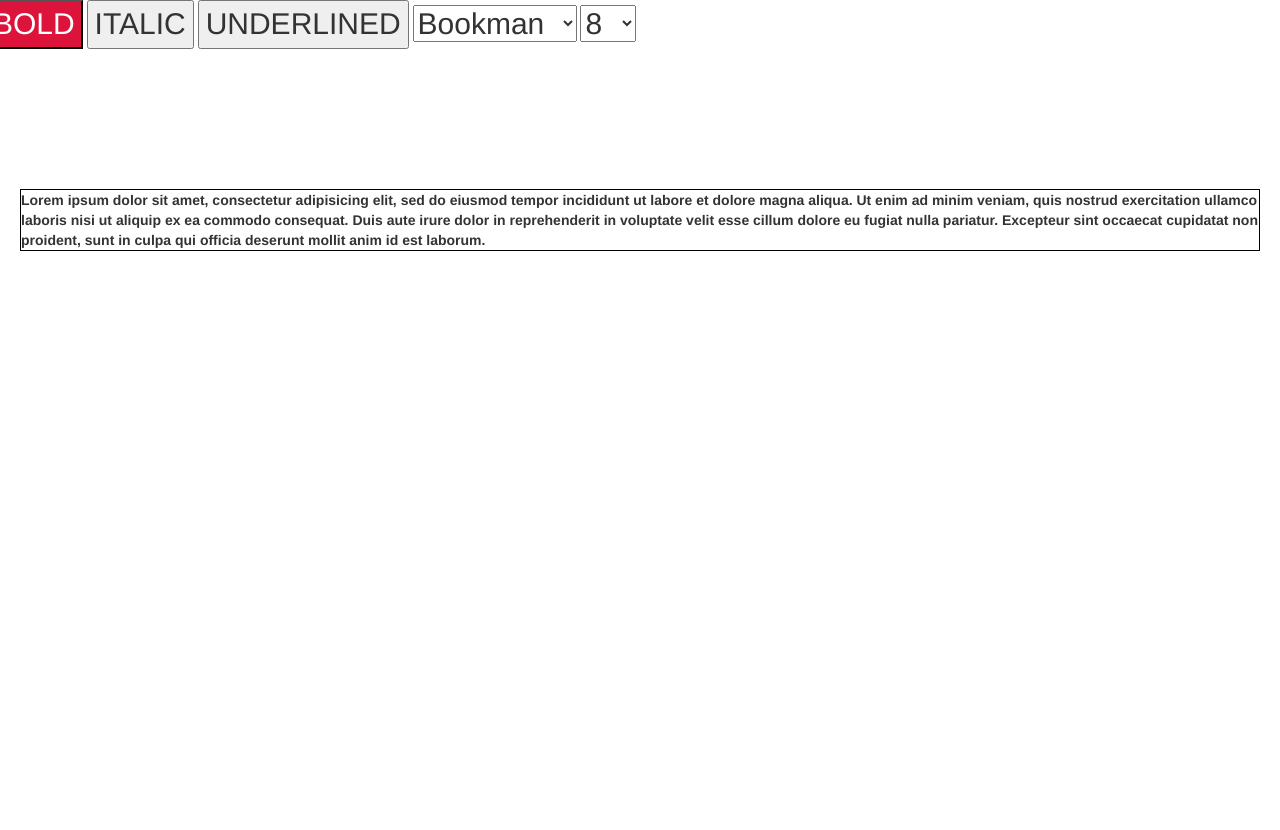
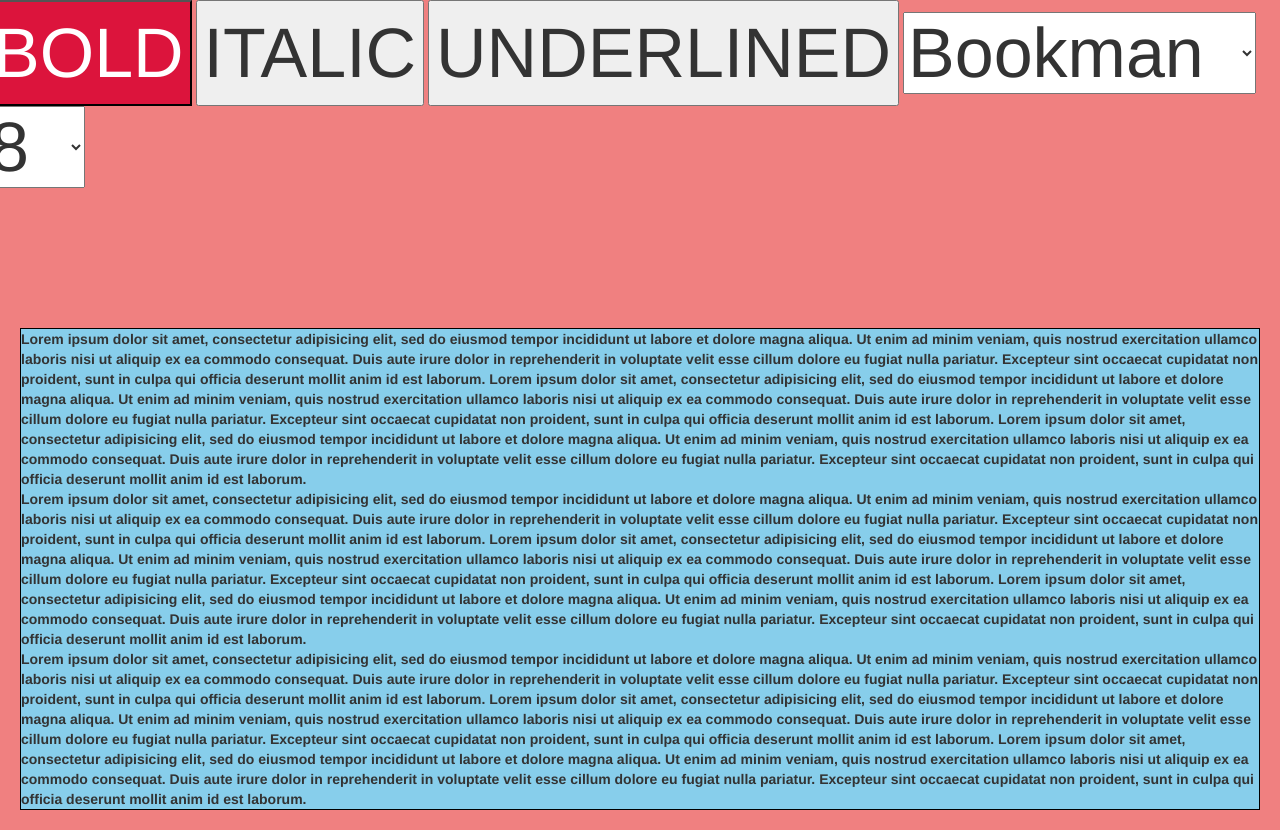
Before and after one commit to atakrichene9638547/qwerty, a plain HTML site: page index.html in a window 1280 px wide. Both pictures are taken after a click on the button "BOLD". Before the commit the page ends 800 px from the top, so only its background shows below. Drawn offline with nearby package versions, Linux system fonts and the light colour scheme.

Commit message:
Add files via upload

```diff
--- a/css/style.css
+++ b/css/style.css
@@ -1,10 +1,11 @@
 #par{border: 1px solid black ;
 margin: 20px;
+background-color: skyblue;
 }
-.boutonnet{display: inline;
+.boutonnet{display: inline-block;
 	width: 10%
     border: 1px solid black;
-	font-size: 30px;}
+	font-size: 70px;}
 .boutonnet:hover {
     background-color: crimson;
     color: white;
@@ -13,3 +14,15 @@ margin: 20px;
 .form-control{
 	width: 100%;
 }
+#body{background-color: lightcoral;}
+
+.bold{
+	font-weight: bold;
+}
+
+.italic{
+	font-style: italic;
+}
+.underlined{
+	text-decoration: underline;
+}
--- a/index.html
+++ b/index.html
@@ -7,20 +7,20 @@
 </head>
 
 
-  <body>
+  <body id="body">
 
     <div class="row" id="box">
-     <button class="boutonnet" onclick="lol()" id="bold">BOLD</button>
-     <button class="boutonnet" onclick="bott()" id="it">ITALIC</button>
-     <button class="boutonnet" onclick="under()" id="und">UNDERLINED</button>
+     <button class="boutonnet" id="bold">BOLD</button>
+     <button class="boutonnet"  id="it">ITALIC</button>
+     <button class="boutonnet" id="und">UNDERLINED</button>
 
-     <select class="boutonnet" onclick="font()" id="font">
-  <option value="Bookman Old Style" >Bookman</option>
-  <option value="Arial">arial</option>
-  <option value="Garamond">Garamond</option>
-  <option value="Wingdings">Wingdings</option>
+     <select class="boutonnet" id="font">
+  <option  value="Bookman Old Style" >Bookman</option>
+  <option  value="Arial">arial</option>
+  <option  value="Garamond">Garamond</option>
+  <option  value="Wingdings">Wingdings</option>
 </select>
-     <select class="boutonnet" onchange="Size()" id="ssize">
+     <select class="boutonnet" id="size">
   <option value="8px">8</option>
   <option value="12px">12</option>
   <option value="16px">16</option>
@@ -44,8 +44,24 @@
      quis nostrud exercitation ullamco laboris nisi ut aliquip ex ea commodo
      consequat. Duis aute irure dolor in reprehenderit in voluptate velit esse
      cillum dolore eu fugiat nulla pariatur. Excepteur sint occaecat cupidatat non
-     proident, sunt in culpa qui officia deserunt mollit anim id est laborum.</p>
+     proident, sunt in culpa qui officia deserunt mollit anim id est laborum.
+   Lorem ipsum dolor sit amet, consectetur adipisicing elit, sed do eiusmod
+   tempor incididunt ut labore et dolore magna aliqua. Ut enim ad minim veniam,
+   quis nostrud exercitation ullamco laboris nisi ut aliquip ex ea commodo
+   consequat. Duis aute irure dolor in reprehenderit in voluptate velit esse
+   cillum dolore eu fugiat nulla pariatur. Excepteur sint occaecat cupidatat non
+   proident, sunt in culpa qui officia deserunt mollit anim id est laborum.
+ Lorem ipsum dolor sit amet, consectetur adipisicing elit, sed do eiusmod
+ tempor incididunt ut labore et dolore magna aliqua. Ut enim ad minim veniam,
+ quis nostrud exercitation ullamco laboris nisi ut aliquip ex ea commodo
+ consequat. Duis aute irure dolor in reprehenderit in voluptate velit esse
+ cillum dolore eu fugiat nulla pariatur. Excepteur sint occaecat cupidatat non
+ proident, sunt in culpa qui officia deserunt mollit anim id est laborum.
+<br>
+Lorem ipsum dolor sit amet, consectetur adipisicing elit, sed do eiusmod tempor incididunt ut labore et dolore magna aliqua. Ut enim ad minim veniam, quis nostrud exercitation ullamco laboris nisi ut aliquip ex ea commodo consequat. Duis aute irure dolor in reprehenderit in voluptate velit esse cillum dolore eu fugiat nulla pariatur. Excepteur sint occaecat cupidatat non proident, sunt in culpa qui officia deserunt mollit anim id est laborum. Lorem ipsum dolor sit amet, consectetur adipisicing elit, sed do eiusmod tempor incididunt ut labore et dolore magna aliqua. Ut enim ad minim veniam, quis nostrud exercitation ullamco laboris nisi ut aliquip ex ea commodo consequat. Duis aute irure dolor in reprehenderit in voluptate velit esse cillum dolore eu fugiat nulla pariatur. Excepteur sint occaecat cupidatat non proident, sunt in culpa qui officia deserunt mollit anim id est laborum. Lorem ipsum dolor sit amet, consectetur adipisicing elit, sed do eiusmod tempor incididunt ut labore et dolore magna aliqua. Ut enim ad minim veniam, quis nostrud exercitation ullamco laboris nisi ut aliquip ex ea commodo consequat. Duis aute irure dolor in reprehenderit in voluptate velit esse cillum dolore eu fugiat nulla pariatur. Excepteur sint occaecat cupidatat non proident, sunt in culpa qui officia deserunt mollit anim id est laborum.
+<br>Lorem ipsum dolor sit amet, consectetur adipisicing elit, sed do eiusmod tempor incididunt ut labore et dolore magna aliqua. Ut enim ad minim veniam, quis nostrud exercitation ullamco laboris nisi ut aliquip ex ea commodo consequat. Duis aute irure dolor in reprehenderit in voluptate velit esse cillum dolore eu fugiat nulla pariatur. Excepteur sint occaecat cupidatat non proident, sunt in culpa qui officia deserunt mollit anim id est laborum. Lorem ipsum dolor sit amet, consectetur adipisicing elit, sed do eiusmod tempor incididunt ut labore et dolore magna aliqua. Ut enim ad minim veniam, quis nostrud exercitation ullamco laboris nisi ut aliquip ex ea commodo consequat. Duis aute irure dolor in reprehenderit in voluptate velit esse cillum dolore eu fugiat nulla pariatur. Excepteur sint occaecat cupidatat non proident, sunt in culpa qui officia deserunt mollit anim id est laborum. Lorem ipsum dolor sit amet, consectetur adipisicing elit, sed do eiusmod tempor incididunt ut labore et dolore magna aliqua. Ut enim ad minim veniam, quis nostrud exercitation ullamco laboris nisi ut aliquip ex ea commodo consequat. Duis aute irure dolor in reprehenderit in voluptate velit esse cillum dolore eu fugiat nulla pariatur. Excepteur sint occaecat cupidatat non proident, sunt in culpa qui officia deserunt mollit anim id est laborum.</p>
 
 </body>
+<script src="https://ajax.googleapis.com/ajax/libs/jquery/3.2.1/jquery.min.js"></script>
 <script src="js/main.js"></script>
 </html>
--- a/js/main.js
+++ b/js/main.js
@@ -1,43 +1,17 @@
-function lol()
-{
-	var par=document.getElementById('para');
-	if(par.style.fontWeight=='bold')
-	{
-		par.style.fontWeight='normal';
-	}
-	  else{
-	  	par.style.fontWeight='bold';
-	  }
-}
-function under()
-{
-	var par=document.getElementById("para");
-	if(par.style.textDecoration=='underline')
-	{
-		par.style.textDecoration='normal';
-	}
-	  else{
-	  	par.style.textDecoration='underline';
-	  }
-}
-function bott()
-{
-	var par=document.getElementById("para");
-	if(par.style.fontStyle=='italic')
-	{
-		par.style.fontStyle='normal';
-	}
-	  else{
-	  	par.style.fontStyle='italic';
-	  }
-}
-function font(){
-	document.getElementById("para").style.fontFamily=document.getElementById("font").value;
+$('#bold').click(function(){
+      $('#para').toggleClass('bold');
+})
+$('#it').click(function(){
+      $('#para').toggleClass('italic');
+})
 
+$('#und').click(function(){
+      $('#para').toggleClass('underlined');
+})
+$('#font').change(function(){
+      $('#para').css('font-family',$('#font').val())
+})
 
-}
-function Size(){
-	document.getElementById("para").style.fontSize=document.getElementById("ssize").value;
-
-
-}
+$('#size').change(function(){
+      $('#para').css('font-size' ,$('#size').val())
+})
```
